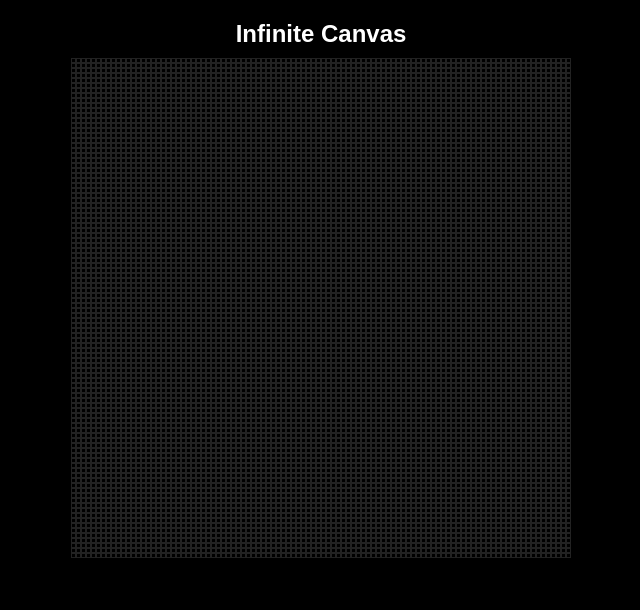
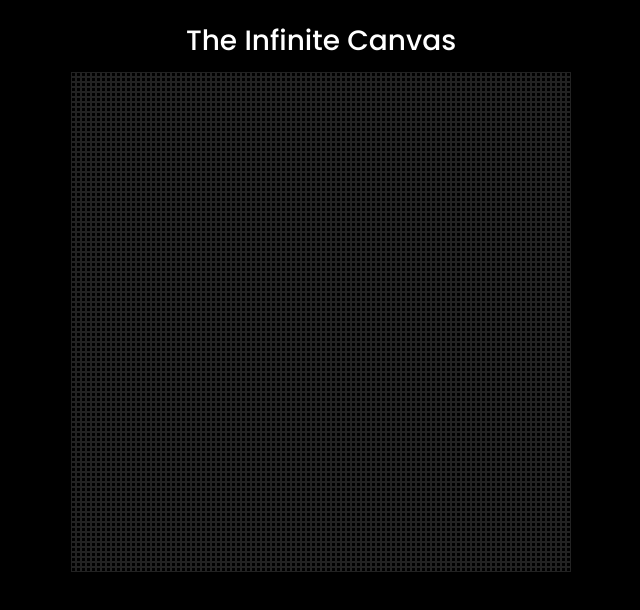
Before and after one commit to MazenMourad218/theinfinitecanvas-live, a website: page public/index.html in a window 1280 px wide. Shown: the whole page, without its empty margins (319-959 px from the left). Drawn offline with Linux system fonts and the light colour scheme.

Commit message:
updated heading font

```diff
--- a/public/index.html
+++ b/public/index.html
@@ -3,7 +3,8 @@
 <head>
   <meta charset="UTF-8" />
   <meta name="viewport" content="width=device-width, initial-scale=1.0" />
-  <title>Infinite Canvas</title>
+  <title>The Infinite Canvas</title>
+  <link href="https://fonts.googleapis.com/css2?family=Poppins:wght@500&display=swap" rel="stylesheet">
   <style>
     html, body {
       margin: 0;
@@ -12,7 +13,7 @@
       height: 100%;
       background: black;
       color: white;
-      font-family: Arial, sans-serif;
+      font-family: 'Poppins', sans-serif;
       display: flex;
       flex-direction: column;
       align-items: center;
@@ -21,7 +22,8 @@
 
     h1 {
       margin: 20px 0 10px 0;
-      font-size: 24px;
+      font-size: 28px;
+      font-weight: 500;
     }
 
     #grid {
@@ -40,7 +42,7 @@
   </style>
 </head>
 <body>
-  <h1>Infinite Canvas</h1>
+  <h1>The Infinite Canvas</h1>
   <div id="grid"></div>
 
   <script>
```
